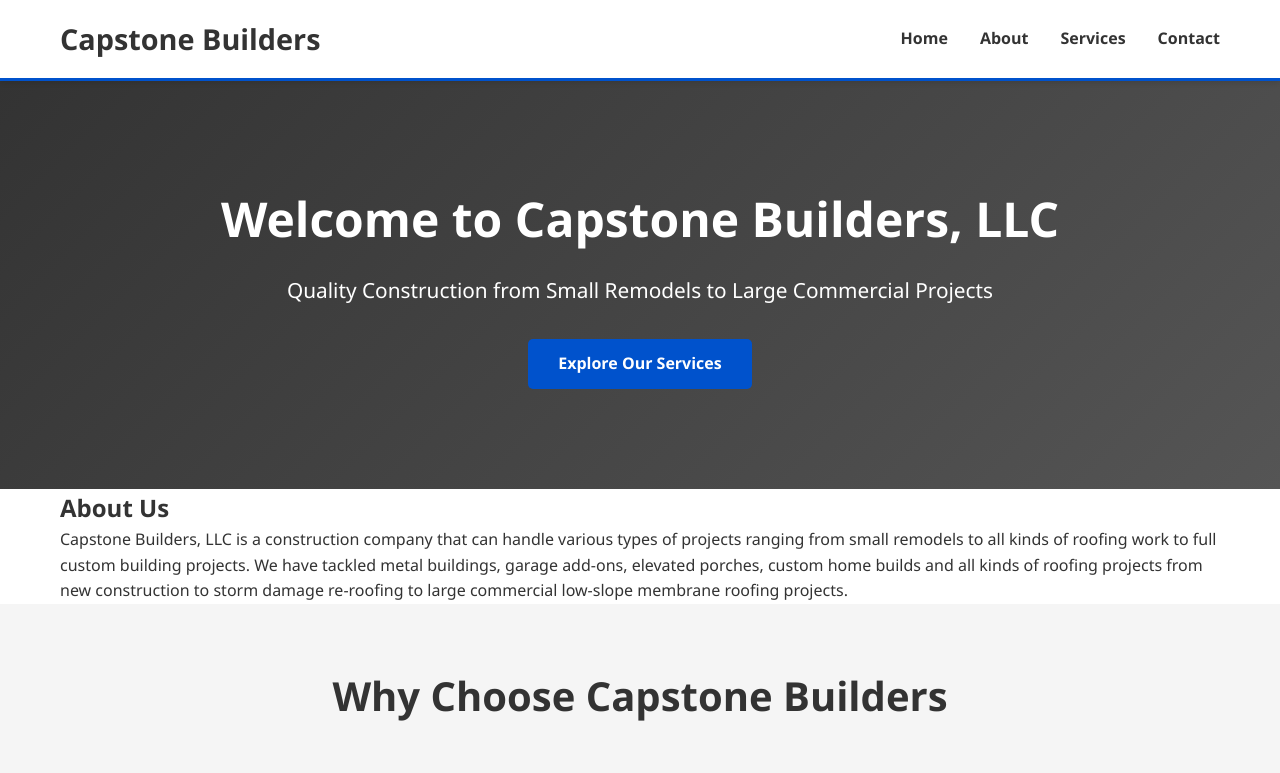
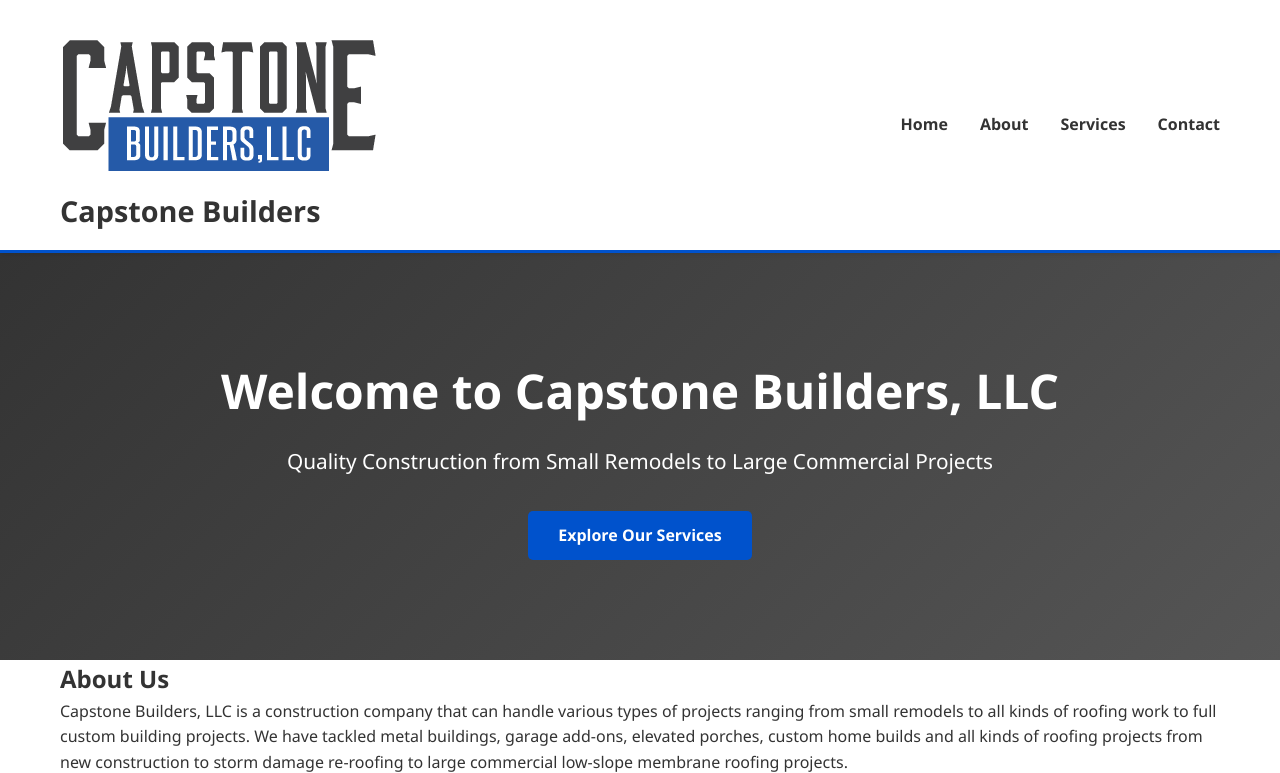
Before and after one commit to ClintVaughn/Capstone-Builders-LLC, a plain HTML site: page index.html in a window 1280 px wide. Shown: the top 773 px of the page. Drawn offline with Linux system fonts and the light colour scheme.

Commit message:
Add Capstone Builders logo to header

```diff
--- a/index.html
+++ b/index.html
@@ -12,6 +12,7 @@
         <nav class="navbar">
             <div class="container">
                 <div class="logo">
+                    <img src="CapstoneBUILDERS-LOGO (2).png" alt="Capstone Builders LLC Logo" class="logo-img">
                     <h1>Capstone Builders</h1>
                 </div>
                 <ul class="nav-links">
```
